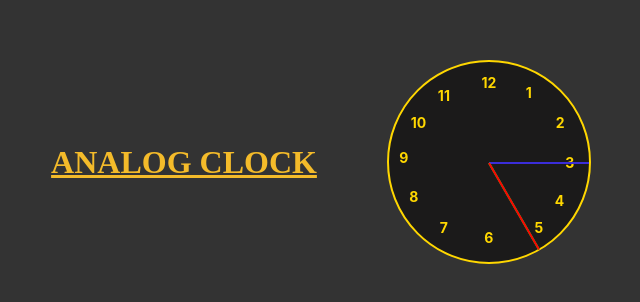
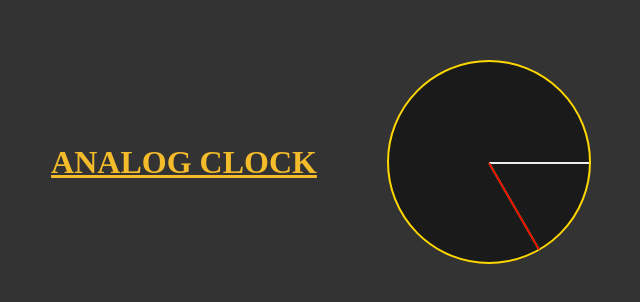
Before and after one commit to ArjunN10/Analog_Timer, a React (Create React App) app: page / in a window 1280 px wide. Shown: the part 238-540 px from the top of the page, without its empty margins (319-959 px from the left). Built offline with nearby package versions, Linux system fonts and the light colour scheme.

Commit message:
Analog Clock

```diff
--- a/src/App.css
+++ b/src/App.css
@@ -27,7 +27,7 @@
 }
 
 .hand.hour {
-  background-color: rgb(59, 45, 217);
+  background-color: rgb(238, 238, 241);
   transform: rotate(90deg);
 }
 
@@ -55,7 +55,7 @@
 
 
 
-.number {
+/* .number {
   position: absolute;
   font-size: 14px;
   font-weight: bold;
@@ -79,7 +79,7 @@
 .number.nine { top: 95px; left: 15px; }
 .number.ten { top: 60px; right: 155px; }
 .number.eleven { bottom: 150px; left: 55px; }
-.number.twelve { top: 20px; left: 50%; }
+.number.twelve { top: 20px; left: 50%; } */
 
 .title{
   padding-right: 70px;
--- a/src/App.js
+++ b/src/App.js
@@ -31,7 +31,7 @@ const App = () => {
       <h3 className='title'>ANALOG CLOCK</h3>
       <div className="clock">
 
-        <div className="number one">1</div>
+        {/* <div className="number one">1</div>
         <div className="number two">2</div>
         <div className="number three">3</div>
         <div className="number four">4</div>
@@ -42,7 +42,7 @@ const App = () => {
         <div className="number nine">9</div>
         <div className="number ten">10</div>
         <div className="number eleven">11</div>
-        <div className="number twelve">12</div>
+        <div className="number twelve">12</div> */}
 
         <div className="hand hour" style={{ transform: `rotate(${hourDegrees}deg)` }} />
         <div className="hand minute" style={{ transform: `rotate(${minuteDegrees}deg)` }} />
```
